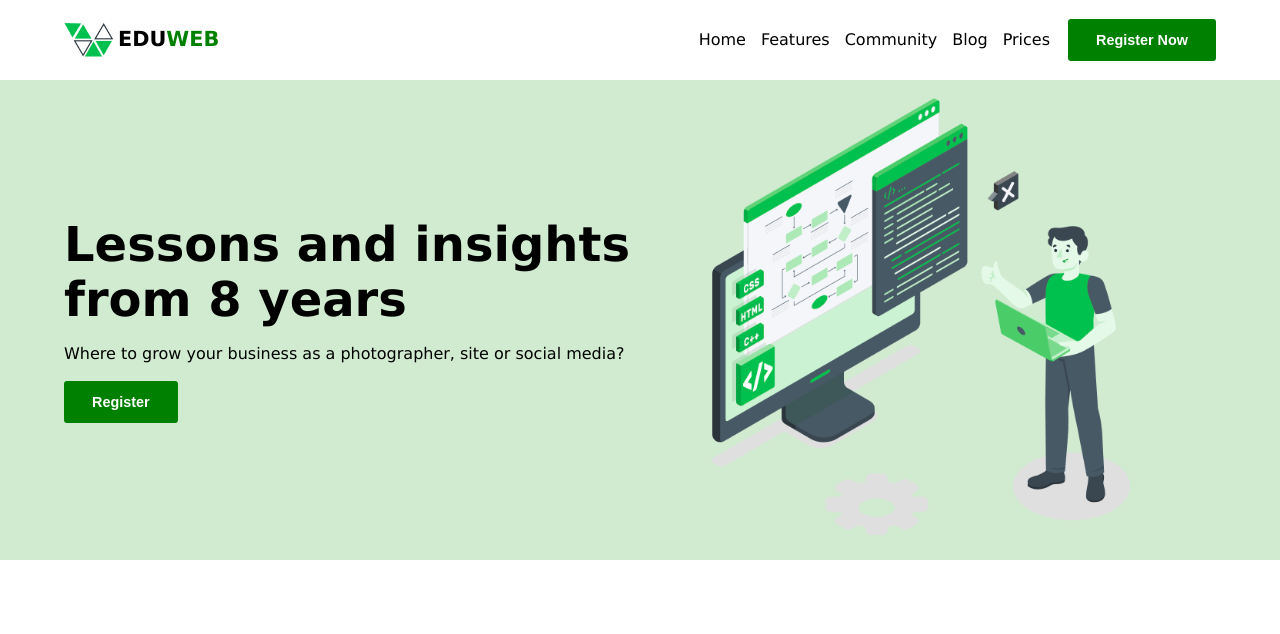
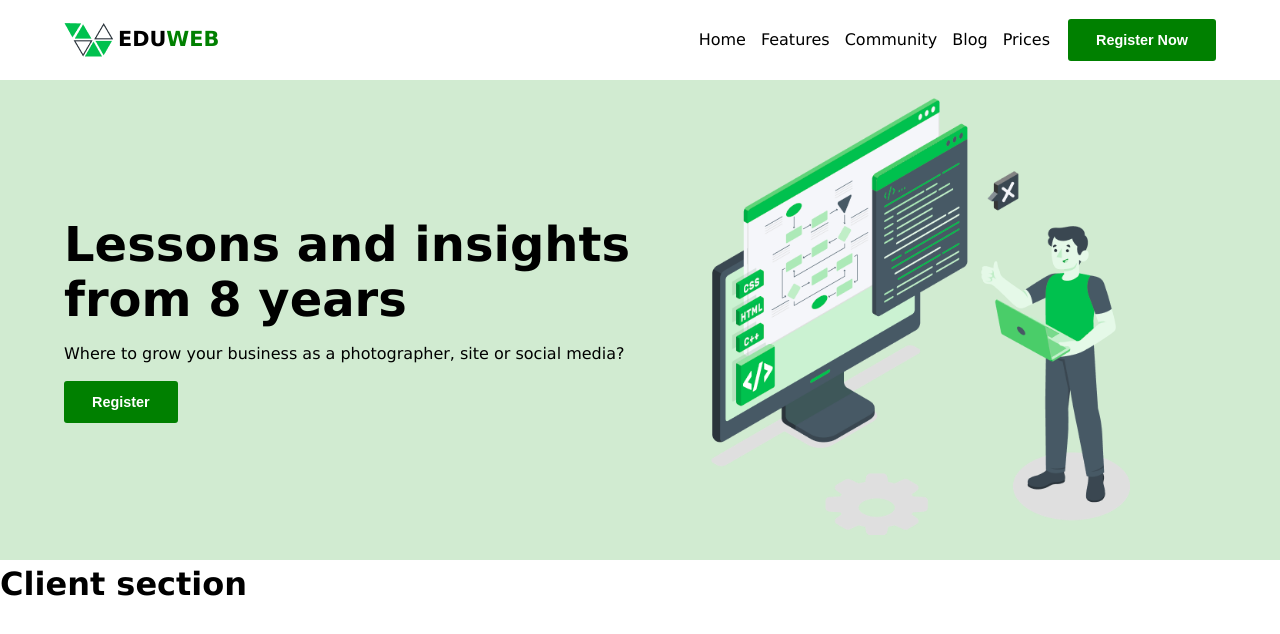
Before and after one commit to Hizmy-M/React-Projects, a React (Vite) app in the folder eduweb/: page / in a window 1280 px wide. Shown: the top 634 px of the page. Built offline with nearby package versions, Linux system fonts and the light colour scheme.

Commit message:
feat: flie created -> client section

```diff
--- a/eduweb/src/App.jsx
+++ b/eduweb/src/App.jsx
@@ -1,3 +1,4 @@
+import ClientSection from "./ClientSection";
 import Header from "./Header";
 import HeroSection from "./HeroSection";
 
@@ -6,6 +7,7 @@ function App() {
         <>
         <Header />
         <HeroSection />
+        <ClientSection />
         </>
     )
 }
--- /dev/null
+++ b/eduweb/src/ClientSection.jsx
@@ -0,0 +1,7 @@
+export default function ClientSection() {
+    return (
+        <>
+            <h1>Client section</h1>
+        </>
+    )
+}
```
